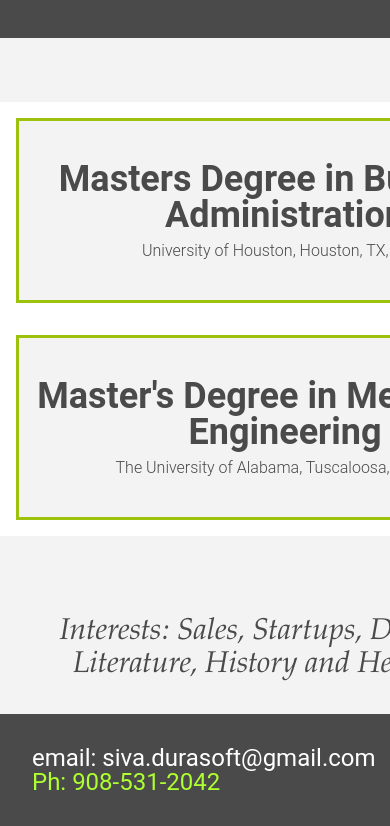
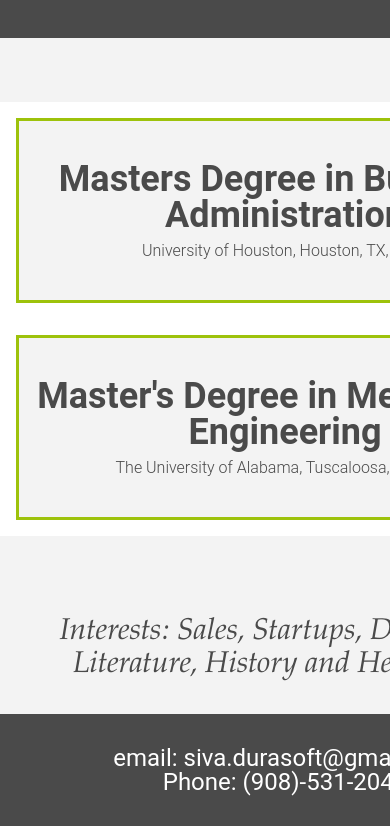
Before and after one commit to siva-thiagarajan/siva-thiagarajan.github.io, a plain HTML site: page index.html in a window 390 px wide. Shown: the part 1363-2189 px from the top of the page. Drawn offline with Linux system fonts and the light colour scheme.

Commit message:
Final :-)

```diff
--- a/index.html
+++ b/index.html
@@ -128,7 +128,7 @@
       <div id="contact">
         <div class="reachout">
             <span class="copyright">email: siva.durasoft@gmail.com</span>
-            <span class="location">Ph: 908-531-2042</span>
+            <span class="location">Phone: (908)-531-2042</span>
         </div>
       </div>
     </div>
--- a/style.css
+++ b/style.css
@@ -543,11 +543,11 @@ html {
 
     #contact .copyright {
       color: white;
-      font-size: 1.5rem;
+      text-align: center;
     }
 
     #contact .location {
-      color: greenyellow;
-      font-size: 1.5rem;
+      color: white;
+      text-align: center;
     }
     }
```
